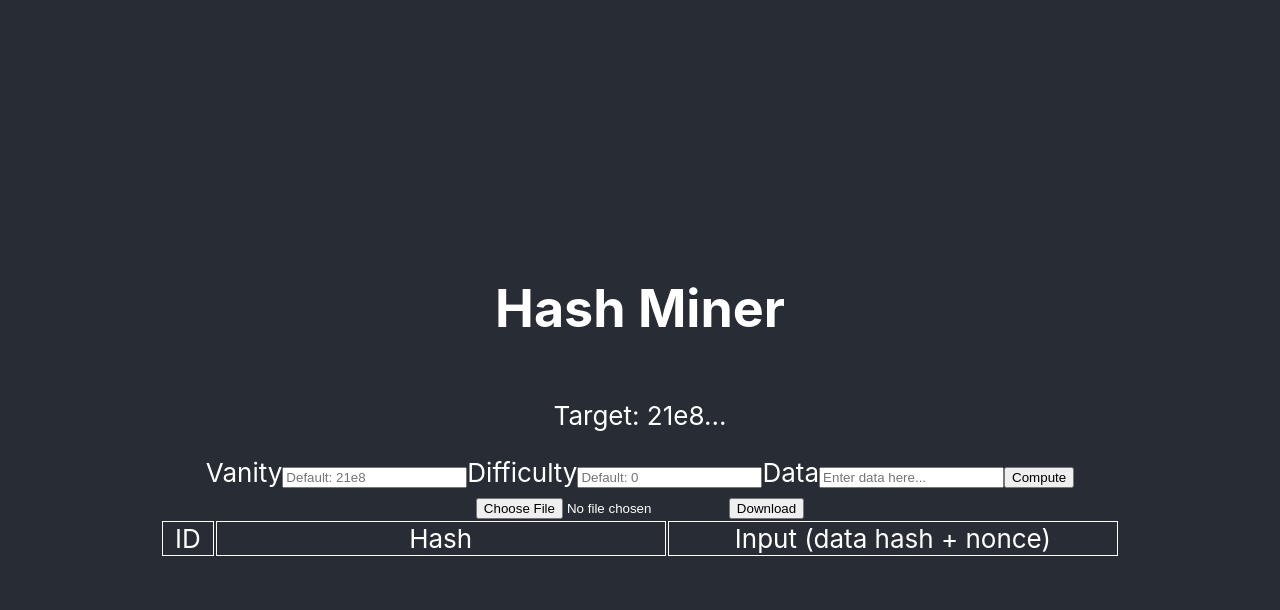
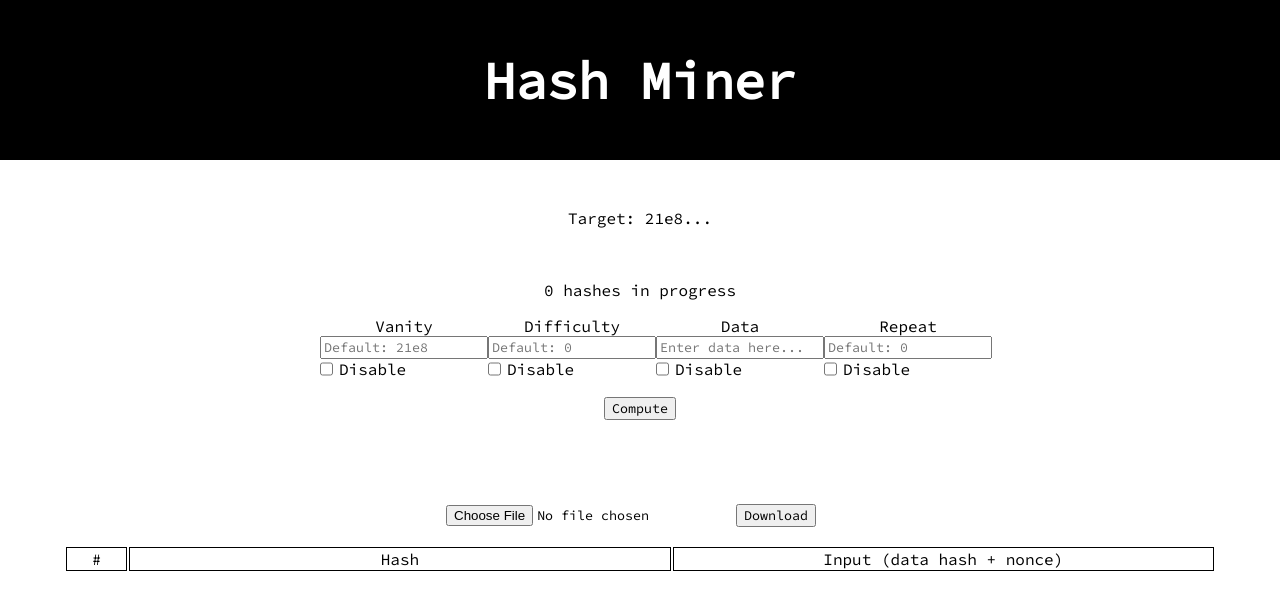
Before and after one commit to pneumatick/ReactHashMiner, a React (Create React App) app: page / in a window 1280 px wide. Shown: the top 610 px of the page. Built offline with nearby package versions, Linux system fonts and the light colour scheme.

Commit message:
Added 'repeat' feature; Added ability to disable inputs; Changes to style

```diff
--- a/public/index.html
+++ b/public/index.html
@@ -24,6 +24,9 @@
       work correctly both with client-side routing and a non-root public URL.
       Learn how to configure a non-root public URL by running `npm run build`.
     -->
+    <link rel="preconnect" href="https://fonts.googleapis.com">
+    <link rel="preconnect" href="https://fonts.gstatic.com" crossorigin>
+    <link href="https://fonts.googleapis.com/css2?family=Source+Code+Pro&display=swap" rel="stylesheet">
     <title>Hash Miner</title>
   </head>
   <body>
--- a/src/App.css
+++ b/src/App.css
@@ -3,8 +3,9 @@
 }
 
 .App-header {
-  background-color: #282c34;
-  min-height: 100vh;
+  /*background-color: #282c34;*/
+  background-color: black;
+  min-height: 20vh;
   display: flex;
   flex-direction: column;
   align-items: center;
@@ -13,8 +14,39 @@
   color: white;
 }
 
+.Hash-form-container {
+  margin: 48px 25vw;
+  width: 50vw;
+}
+
+.Hash-form-header {
+
+}
+
+.Hash-form, .Hash-input-div {
+  display: flex;
+  flex-direction: column;
+  align-items: center;
+}
+
+.Hash-input-row {
+  display: flex;
+  width: 100%;
+  justify-content: space-between;
+}
+
+.Hash-input-disable {
+  display: flex;
+  width: 100%;
+}
+
+.Hash-checkbox {
+  margin: 0 6px 0 0;
+}
+
 .Hash-table {
-  width: 75%;
+  margin: 0 5vw;
+  width: 90vw;
 }
 
 .id {
--- a/src/App.js
+++ b/src/App.js
@@ -76,6 +76,7 @@ class App extends React.Component {
       <div className="App">
         <header className="App-header">
           <h1>Hash Miner</h1>
+        </header>
         <HashFormContainer
           handleChange={this.handleChange}
           addHash={this.addHash}
@@ -85,7 +86,6 @@ class App extends React.Component {
           hashes={this.state.hashes}
           loadHashFile={this.loadHashFile}
         />
-        </header>
       </div>
     );
   }
--- a/src/components/HashForm.js
+++ b/src/components/HashForm.js
@@ -3,28 +3,85 @@ import React from 'react';
 class HashForm extends React.Component {
     render() {
         return (
-            <div>
+            <div className='Hash-form'>
+                <div className='Hash-input-row'>
+                    <div className='Hash-input-div'>
                         <label>Vanity</label>
                         <input
                             type="text"
                             id="vanity"
                             placeholder="Default: 21e8"
                             onChange={this.props.handleChange}
+                            disabled={this.props.disableVanity}
                         />
-                <label for="difficulty">Difficulty</label>
+                        <div className='Hash-input-disable'>
                             <input
-                    type="text"
+                                className="Hash-checkbox"
+                                type="checkbox"
+                                id="disableVanity"
+                                onChange={this.props.handleChange}
+                            />
+                            <label>Disable</label>
+                        </div>
+                    </div>
+                    <div className='Hash-input-div'>
+                        <label>Difficulty</label>
+                        <input
+                            type="number"
                             id="difficulty"
                             placeholder="Default: 0"
                             onChange={this.props.handleChange}
+                            disabled={this.props.disableDifficulty}
                         />
-                <label for="data">Data</label>
+                        <div className='Hash-input-disable'>
+                            <input
+                                className="Hash-checkbox"
+                                type="checkbox"
+                                id="disableDifficulty"
+                                onChange={this.props.handleChange}
+                            />
+                            <label>Disable</label>
+                        </div>
+                    </div>
+                    <div className='Hash-input-div'>
+                        <label>Data</label>
                         <input
                             type="text"
                             id="data"
                             placeholder="Enter data here..."
                             onChange={this.props.handleChange}
+                            disabled={this.props.disableData}
                         />
+                        <div className='Hash-input-disable'>
+                            <input
+                                className="Hash-checkbox"
+                                type="checkbox"
+                                id="disableData"
+                                onChange={this.props.handleChange}
+                            />
+                            <label>Disable</label>
+                        </div>
+                    </div>
+                    <div className='Hash-input-div'>
+                        <label>Repeat</label>
+                        <input
+                            type="number"
+                            id="repeat"
+                            placeholder="Default: 0"
+                            onChange={this.props.handleChange}
+                            disabled={this.props.disableRepeat}
+                        />
+                        <div className='Hash-input-disable'>
+                            <input
+                                className="Hash-checkbox"
+                                type="checkbox"
+                                id="disableRepeat"
+                                onChange={this.props.handleChange}
+                            />
+                            <label>Disable</label>
+                        </div>
+                    </div>
+                </div>
                 <button onClick={this.props.computeHash} disabled={this.props.computing}>Compute</button>
             </div>
         );
--- a/src/components/HashFormContainer.js
+++ b/src/components/HashFormContainer.js
@@ -11,10 +11,16 @@ class HashFormContainer extends React.Component {
         difficulty: 0,
         data: '',
         avoidDups: false,
-        computing: 0
+        computing: 0,
+        iterations: 1,
+        disableVanity: false,
+        disableDifficulty: false,
+        disableData: false,
+        disableRepeat: false
       };
 
-      this.computeHash = this.computeHash.bind(this);
+      this.computeHash = this.computeHash.bind(this);   // Unnecessary?
+      this.computeHashWrapper = this.computeHashWrapper.bind(this);
       this.handleChange = this.handleChange.bind(this);
     }
 
@@ -45,12 +51,12 @@ class HashFormContainer extends React.Component {
     }
 
     // Compute the vanity hash
-    async computeHash() {
-      let vanity = this.state.vanity;
-      let difficulty = this.state.difficulty;
-      let data = this.state.data;
+    async computeHash(vanity, difficulty, data) {
+     //let vanity = this.state.vanity;
+     //let difficulty = this.state.difficulty;
+     //let data = this.state.data;
 
-      this.setState(prevState => { return { computing: prevState.computing + 1 } });
+      //this.setState(prevState => { return { computing: prevState.computing + 1 } });
       let dataHash = await digestMessage(data).then((digestHex) => { return digestHex; });
 
       // Optional feature to avoid hashing the same data multiple times.
@@ -86,6 +92,17 @@ class HashFormContainer extends React.Component {
       this.setState(prevState => { return { computing: prevState.computing - 1 } });
     }
 
+    async computeHashWrapper() {
+      let vanity = this.state.vanity;
+      let difficulty = this.state.difficulty;
+      let data = this.state.data;
+      let iterations = this.state.iterations >= 1 ? this.state.iterations : 0;
+      this.setState(prevState => { return { computing: iterations } });
+      for (let i = 0; i < iterations; i += 1) {
+        await this.computeHash(vanity, difficulty, data);
+      }
+    }
+
     handleChange(e) {
         let value = e.target.value;
 
@@ -105,6 +122,33 @@ class HashFormContainer extends React.Component {
         case 'data':
           this.setState({ data: value });
           break;
+        case 'repeat':
+          this.setState({ iterations: Number(value) + 1 });
+          break;
+        case 'disableVanity':
+          this.setState({
+            disableVanity: !this.state.disableVanity,
+            vanity: !this.state.disableVanity ? '' : document.getElementById('vanity').value || '21e8'
+          });
+          break;
+        case 'disableDifficulty':
+          this.setState({
+            disableDifficulty: !this.state.disableDifficulty,
+            difficulty: !this.state.disableDifficulty ? '' : document.getElementById('difficulty').value || 0
+          });
+          break;
+        case 'disableData':
+          this.setState({
+            disableData: !this.state.disableData,
+            data: !this.state.disableData ? '' : document.getElementById('data').value || ''
+          });
+          break;
+        case 'disableRepeat':
+          this.setState({
+            disableRepeat: !this.state.disableRepeat,
+            iterations: !this.state.disableRepeat ? 1 : Number(document.getElementById('repeat').value) + 1 || 1
+          });
+          break;
         default:
           console.log(`Unknown element: ${e.target}`);
         }
@@ -112,7 +156,7 @@ class HashFormContainer extends React.Component {
 
     render() {
       return (
-        <div>
+        <div className='Hash-form-container'>
           <HashFormHeader
           vanity={this.state.vanity}
           difficulty={this.state.difficulty}
@@ -121,8 +165,12 @@ class HashFormContainer extends React.Component {
           />
           <HashForm
             handleChange={this.handleChange}
-            computeHash={this.computeHash}
+            computeHash={this.computeHashWrapper}
             computing={this.state.computing}
+            disableVanity={this.state.disableVanity}
+            disableDifficulty={this.state.disableDifficulty}
+            disableData={this.state.disableData}
+            disableRepeat={this.state.disableRepeat}
           />
         </div>
       );
--- a/src/components/HashFormHeader.js
+++ b/src/components/HashFormHeader.js
@@ -8,7 +8,7 @@ class HashFormHeader extends React.Component {
         super(props);
 
         this.state = {
-            fakeHex: '',
+            fakeHex: 'placeholder',
             interval: ''
         };
     }
@@ -32,19 +32,26 @@ class HashFormHeader extends React.Component {
         }
     }
 
+    componentWillUnmount() {
+        clearInterval(this.state.interval);
+    }
+
     render() {
-        let diffRep = '0'.repeat(this.props.difficulty);
+        let diffRep = '0'.repeat(this.props.difficulty >= 0 ? this.props.difficulty : 0);
         let computing = this.props.computing
-        let showWhenComputing = {display: this.props.computing ? 'block' : 'none'};
+        //let showWhenComputing = {display: this.props.computing ? 'block' : 'none'};
+        let showWhenComputing = {
+            visibility: this.props.computing ? 'visible' : 'hidden'
+        };
         let hexColor = '#' + this.state.fakeHex.substring(0, 6);
 
         return (
             <div className='Hash-form-header'>
                 <p>Target: {this.props.vanity}{diffRep}...</p>
-                <p style={showWhenComputing}>{computing} hash{computing !== 1 ? 'es' : ''} in progress:</p>
                 <p style={showWhenComputing}>
                     <span style={{ color: hexColor }}>{this.state.fakeHex}</span>
                 </p>
+                <p>{computing} hash{computing !== 1 ? 'es' : ''} in progress</p>
             </div>
         );
     }
--- a/src/components/HashTable.js
+++ b/src/components/HashTable.js
@@ -47,13 +47,13 @@ class HashTable extends React.Component {
                 <table>
                     <thead>
                         <tr>
-                            <td className='id'>ID</td>
+                            <td className='id'>#</td>
                             <td>Hash</td>
                             <td>Input (data hash + nonce)</td>
                         </tr>
                     </thead>
                     <tbody>
-                        {listedHashes}
+                        {listedHashes.reverse()}
                     </tbody>
                 </table>
             </div>
--- a/src/index.css
+++ b/src/index.css
@@ -1,10 +1,18 @@
+* {
+  /*font-family: -apple-system, BlinkMacSystemFont, 'Segoe UI', 'Roboto', 'Oxygen',
+    'Ubuntu', 'Cantarell', 'Fira Sans', 'Droid Sans', 'Helvetica Neue',
+    sans-serif;*/
+  font-family: 'Source Code Pro', monospace;
+  -webkit-font-smoothing: antialiased;
+  -moz-osx-font-smoothing: grayscale;
+}
+
 body {
   margin: 0;
-  font-family: -apple-system, BlinkMacSystemFont, 'Segoe UI', 'Roboto', 'Oxygen',
-    'Ubuntu', 'Cantarell', 'Fira Sans', 'Droid Sans', 'Helvetica Neue',
-    sans-serif;
-  -webkit-font-smoothing: antialiased;
-  -moz-osx-font-smoothing: grayscale;
+}
+
+button {
+  margin: 18px;
 }
 
 table {
@@ -15,5 +23,5 @@ table {
 
 td {
   width: 250px;
-  border: 1px solid white;
+  border: 1px solid black;
 }
```
Lines whose indentation alone changed are shown as unchanged.
